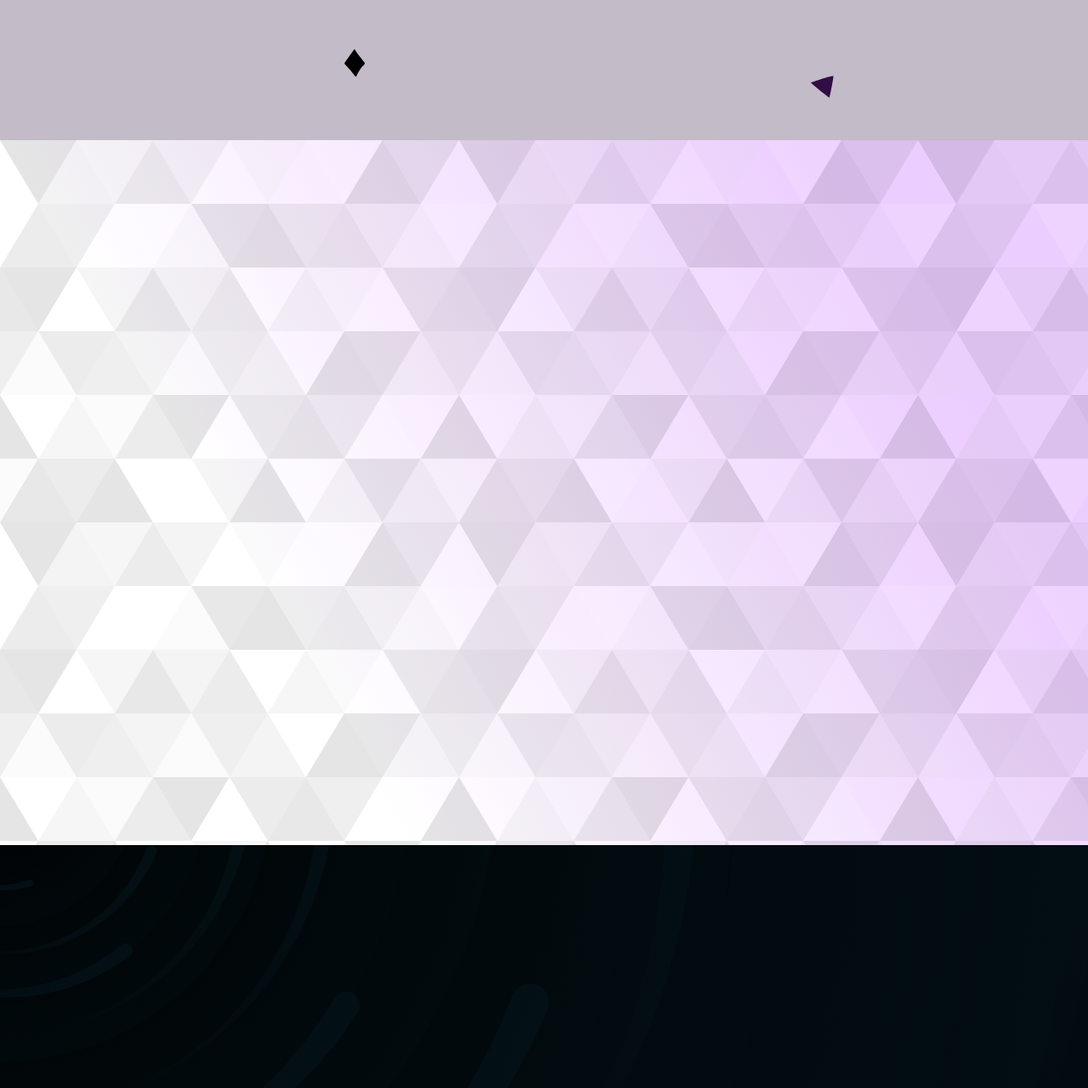
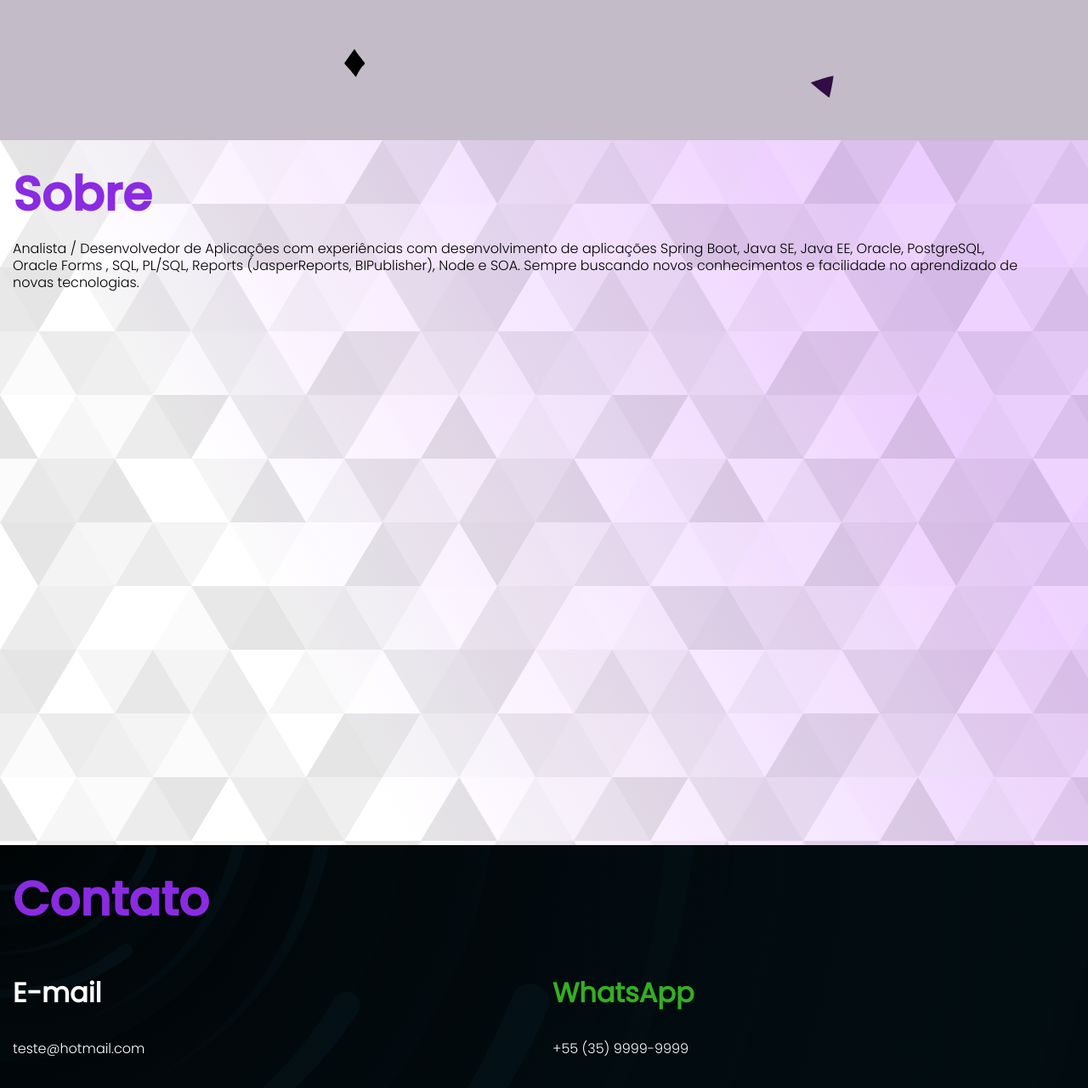
Before and after one commit to rhuansouza/landing-page, a plain HTML site: page index.html in a window 1280 px wide. Shown: the part 1592-2873 px from the top of the page at 85% size. Drawn offline with Linux system fonts and the light colour scheme.

Commit message:
feat: paginas novas

```diff
--- a/index.html
+++ b/index.html
@@ -90,10 +90,23 @@
 
     </div>
     <div class="secao" id="sobre">
-
-    </div>
+        <h2><span>Sobre</span></h2>
+        <article>
+            <p>Analista / Desenvolvedor de Aplicações com experiências com desenvolvimento de aplicações Spring Boot, Java SE, Java EE, Oracle, PostgreSQL, Oracle Forms , SQL, PL/SQL, Reports (JasperReports, BIPublisher), Node e SOA. Sempre buscando novos conhecimentos e facilidade no aprendizado de novas tecnologias.</p>
+        </article>
+        </div>
     <div class="secao" id="contato">
-
+        <h2><span>Contato</span></h2>
+        <div class="grid-contato">
+            <article>
+                <h3>E-mail</h3>
+                <p>teste@hotmail.com</p>
+            </article>
+            <article>
+                <h3 id="whatsapp">WhatsApp</h3>
+                <p>+55 (35) 9999-9999</p>
+            </article>
+        </div>
     </div>
 </body>
 </html>
--- a/styles/style.css
+++ b/styles/style.css
@@ -53,9 +53,11 @@ span{
     color: blueviolet;
 }
 
+#principal p{
+    max-width: 500px;
+}
 p{
     line-height: 20px;
-    max-width: 500px;
     font-family: poppinslight;
 }
 
@@ -124,6 +126,19 @@ form [type="submit"]:hover{
     font-size: 2rem;
 }
 
+.grid-contato{
+    display: grid;
+    grid-template-columns: repeat(2, 1fr);
+    gap: 20px;
+}
+
+.grid-contato h3{
+    font-size: 2rem;
+}
+#whatsapp{
+    color: #34af23;
+}
+
 #servicos{
     background-image: url('../components/images/confetti-doodles.svg');
     background-size: cover;
@@ -135,7 +150,11 @@ form [type="submit"]:hover{
     background-image: url('../components/images/subtle-prism.svg');
     background-size: cover;
     background-position: center center;
-    color: white;
+    color: black;
+}
+
+#sobre p{
+    max-width: 1200px;
 }
 
 #contato{
```
